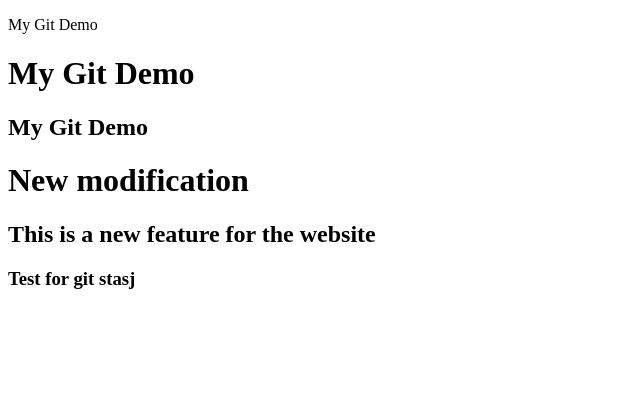
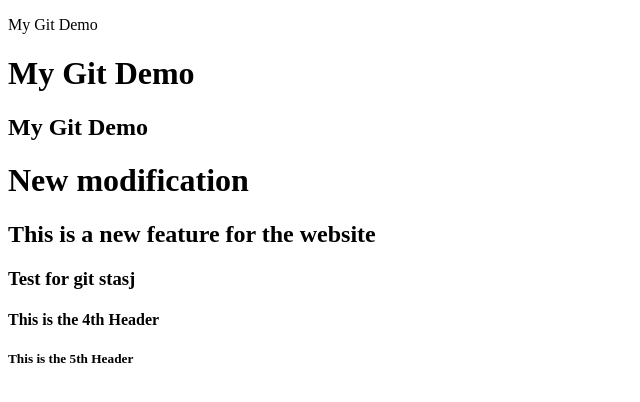
Before and after one commit to tushpush25/git-made-easy, a plain HTML site: page index.html in a window 1280 px wide. Shown: the whole page, without its empty margins (0-640 px from the left). Drawn offline with Linux system fonts and the light colour scheme.

Commit message:
3rd header

```diff
--- a/index.html
+++ b/index.html
@@ -14,6 +14,9 @@
         <h2>This is a new feature for the website</h2>
 
         <h3>Test for git stasj</h3>
+
+        <h4>This is the 4th Header</h4>
+        <h5>This is the 5th Header</h5>
     </h1>
 </body>
 </html>
```
